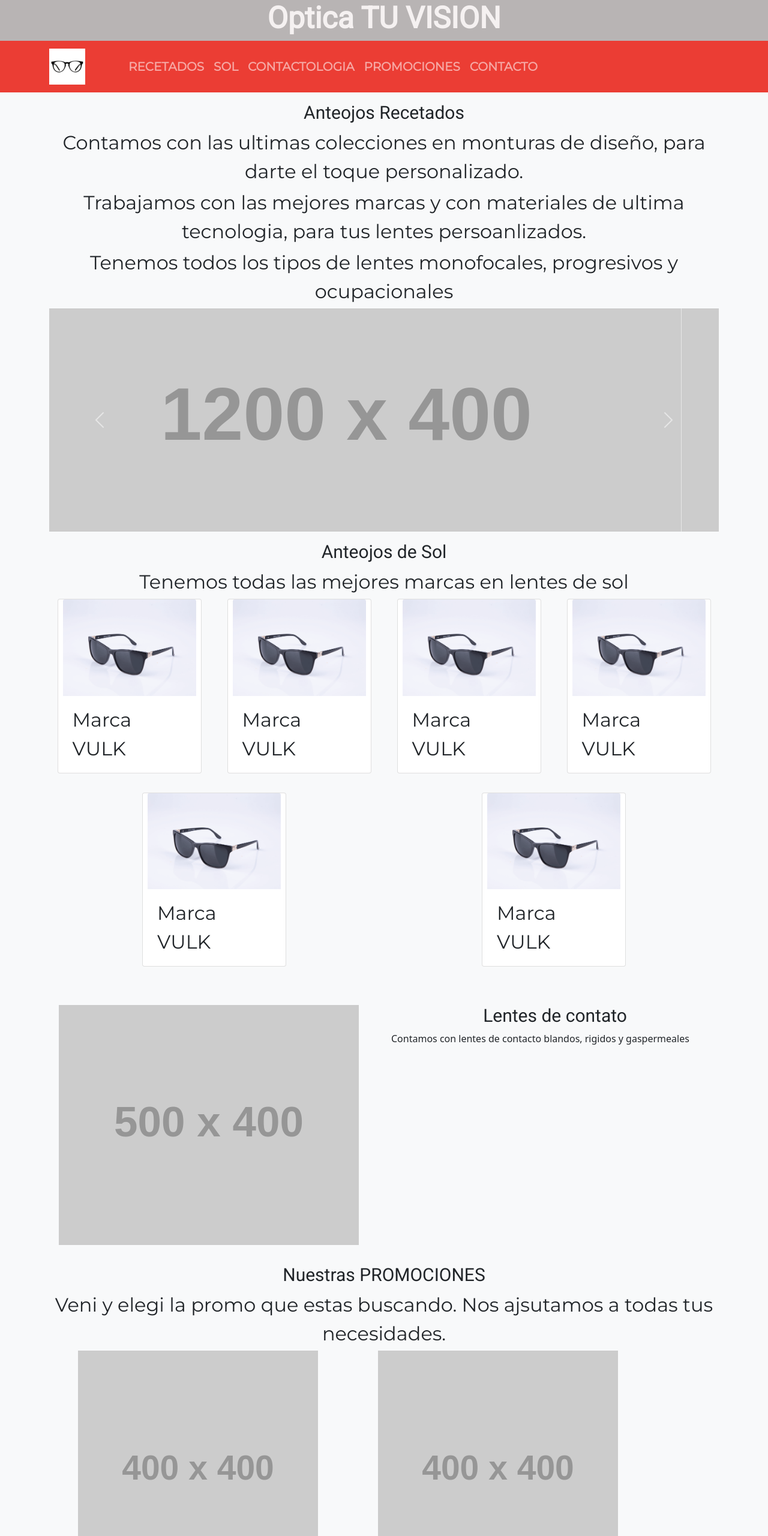
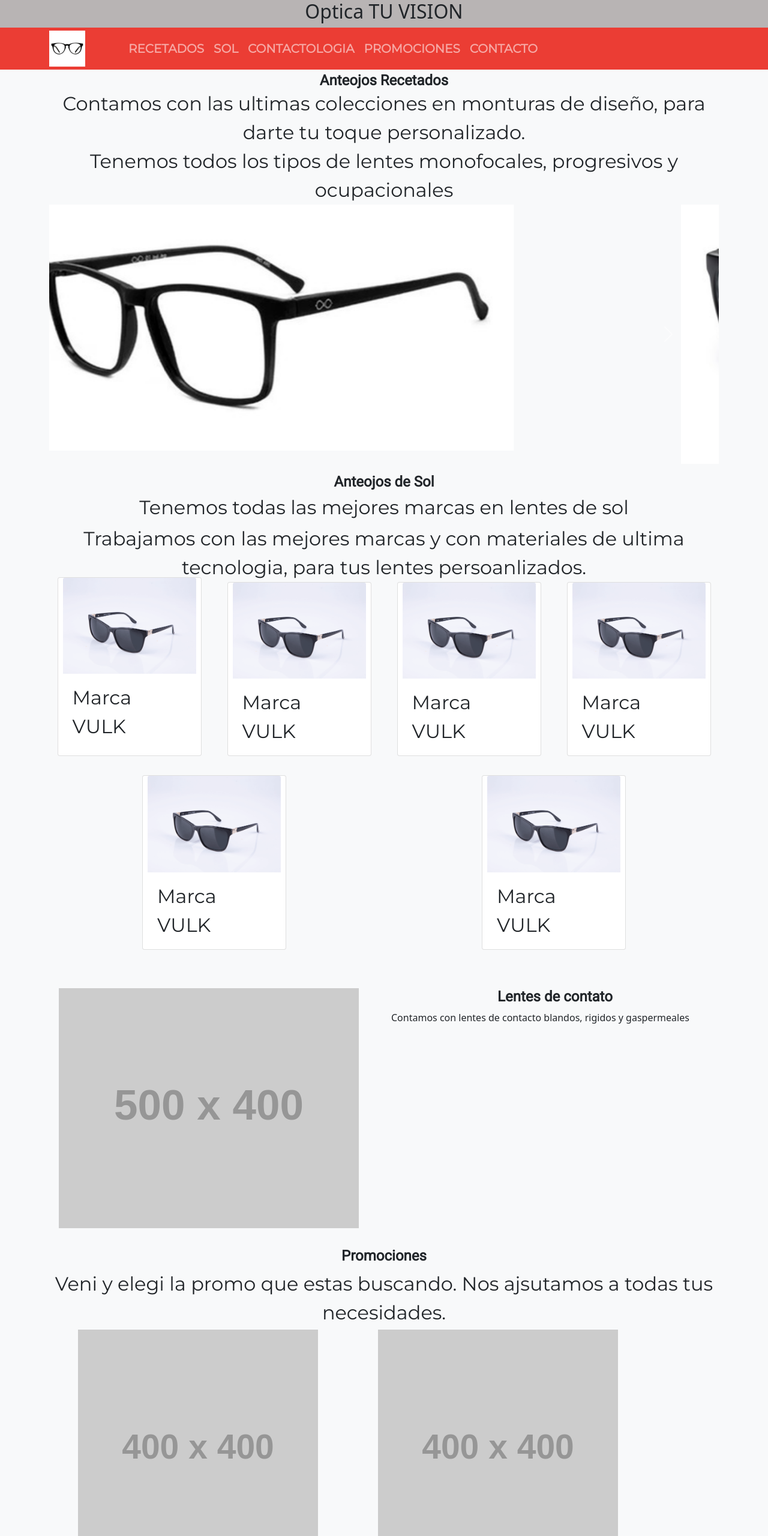
Before and after one commit to jemfo/miProyectoFinalCoder, a website: page Index.html in a window 1280 px wide. Shown: the top 2560 px of the page at 60% size. Drawn offline with nearby package versions, Linux system fonts and the light colour scheme; files that its build step writes are made by us from their sources; placeholder pictures from the web are drawn by us.

Commit message:
modificando todo

```diff
--- a/Index.html
+++ b/Index.html
@@ -20,9 +20,10 @@
 </head>
 
 <body class="bg-light" style="background-color: aliceblue;">
+  <!-- ============= header ============== -->
   <header class="bg-ligth" style="background-color: rgb(184, 180, 180);">
-    <h1 class="text-center">Optica TU VISION</h1>
-    <nav class="navbar navbar-expand-lg navbar-dark" style="background-color: rgb(235, 61, 52);">
+    <h1 class="text-center fs-2">Optica TU VISION</h1>
+    <nav class="navbar navbar-expand-lg navbar-dark p-0" style="background-color: rgb(235, 61, 52);">
       <div class="container">
         <a class="navbar-brand" href=""><img src="images/icon 60.png" alt="Optica tu vision"></a>
         <button class="navbar-toggler" type="button" data-bs-toggle="collapse" data-bs-target="#navbarSupportedContent"
@@ -32,41 +33,41 @@
         <div class="mx-5 collapse navbar-collapse" id="navbarSupportedContent">
           <ul class="navbar-nav me-auto mb-2 mb-lg-0">
             <li class="nav-item">
-              <a class="nav-link fs-5" href="#recetados">RECETADOS</a>
+              <a class="nav-link fs-5 fw-bold" href="#recetados">RECETADOS</a>
             </li>
             <li class="nav-item">
-              <a class="nav-link fs-5" href="#sol">SOL</a>
+              <a class="nav-link fs-5 fw-bold" href="#sol">SOL</a>
             </li>
             <li class="nav-item">
-              <a class="nav-link fs-5" href="#lentesCont">CONTACTOLOGIA</a>
+              <a class="nav-link fs-5 fw-bold" href="#lentesCont">CONTACTOLOGIA</a>
             </li>
             <li class="nav-item">
-              <a class="nav-link fs-5" href="#promos">PROMOCIONES</a>
+              <a class="nav-link fs-5 fw-bold" href="#promos">PROMOCIONES</a>
             </li>
             <li class="nav-item">
-              <a class="nav-link fs-5" href="#nosotros">CONTACTO</a>
+              <a class="nav-link fs-5 fw-bold" href="#nosotros">CONTACTO</a>
             </li>
           </ul>
         </div>
     </nav>
   </header>
-
+  <!-- ============= main ============== -->
   <main class="container">
+    <!-- ============= recetados ============== -->
     <section id="recetados">
-      <h2 class="text-center mt-3">Anteojos Recetados</h2>
-      <p class="text-center mb-1">Contamos con las ultimas colecciones en monturas de diseño, para darte el toque personalizado.</p>
-      <p class="text-center mb-1">Trabajamos con las mejores marcas y con materiales de ultima tecnologia, para tus lentes persoanlizados.</p>
-      <p class="text-center mb-1">Tenemos todos los tipos de lentes monofocales, progresivos y ocupacionales</p>
+      <h2 class="text-center fs-4 fw-bold mt-1 mb-0">Anteojos Recetados</h2>
+      <p class="text-center mb-0">Contamos con las ultimas colecciones en monturas de diseño, para darte tu toque personalizado.</p>
+      <p class="text-center mb-0 mt-0">Tenemos todos los tipos de lentes monofocales, progresivos y ocupacionales</p>
       <div id="carouselExampleControls" class="carousel slide" data-bs-ride="carousel">
         <div class="carousel-inner">
           <div class="carousel-item active">
-            <img src="https://via.placeholder.com/1200X400" class="d-block w-100" alt="">
+            <img src="images/port-1.jpg" class="d-block w-75" alt="">
           </div>
           <div class="carousel-item">
-            <img src="https://via.placeholder.com/1200x400" class="d-block w-100" alt="">
+            <img src="images/port-2.jpg" class="d-block w-75" alt="">
           </div>
           <div class="carousel-item">
-            <img src="https://via.placeholder.com/1200x400" class="d-block w-100" alt="">
+            <img src="https://via.placeholder.com/1200x400" class="d-block w-75" alt="">
           </div>
         </div>
         <button class="carousel-control-prev" type="button" data-bs-target="#carouselExampleControls"
@@ -81,12 +82,14 @@
         </button>
       </div>
     </section>
-
+    <!-- ============= sol ============== -->
     <section id="sol" class="sol">
-      <h2 class="text-center mt-3">Anteojos de Sol</h2>
-      <p class="text-center mb-1">Tenemos todas las mejores marcas en lentes de sol</p>
+      <h2 class="text-center fs-4 fw-bold mt-3 mb-1">Anteojos de Sol</h2>
+      <p class="text-center mb-1 mt-1">Tenemos todas las mejores marcas en lentes de sol</p>
+      <p class="text-center mb-0">Trabajamos con las mejores marcas y con materiales de ultima tecnologia, para tus
+        lentes persoanlizados.</p>
       <div class="row row-cols-1 row-cols-md-2 row-cols-lg-3 g-3">
-        <div class="card my-3 mx-auto" style="width: 15rem;">
+        <div class="card  mt-2 my-3 mx-auto" style="width: 15rem;">
           <img src="images/im_3.png" class="card-img-top img-fluid" alt="...">
           <div class="card-body">
             <p class="card-text">Marca <span>VULK</span></p>
@@ -124,30 +127,30 @@
         </div>
       </div>
     </section>
-
+    <!-- ============= lc ============== -->
     <section id="lentesCont" class="lc">
       <div class="row mt-3">
         <div class="col mt-3">
           <img src="https://via.placeholder.com/500x400" alt="" class="img-fluid mx-3 my-3">
         </div>
         <div class="col mt-3">
-          <h2 class="mt-3">Lentes de contato</h2>
+          <h2 class="text-center fs-4 fw-bold mt-3">Lentes de contato</h2>
           <p">Contamos con lentes de contacto blandos, rigidos y gaspermeales</p>
         </div>
       </div>
     </section>
-
+    <!-- ============= promos ============== -->
     <section id="promos" class="promos">
       <div>
-        <h2 class="text-center mt-3">Nuestras PROMOCIONES</h2>
+        <h2 class="text-center fs-4 fw-bold mt-3">Promociones</h2>
         <p class="text-center mb-1">Veni y elegi la promo que estas buscando. Nos ajsutamos a todas tus necesidades.</p>
         <img src="https://via.placeholder.com/400x400" alt="" class="img-fluid mx-5 my-5 mt-0">
         <img src="https://via.placeholder.com/400x400" alt="" class="img-fluid mx-5 my-5 mt-0">
       </div>
     </section>
-
+    <!-- ============= form ============== -->
     <section id="nosotros" class="form mt-3 mb-3">
-      <h2 class="text-center">Contacto</h2>
+      <h2 class="text-center fs-4 fw-bold">Contacto</h2>
       <div class="mb-3">
         <label for="exampleFormControlInput1" class="form-label">Nombre</label>
         <input type="text" class="form-control" id="exampleFormControlInput1" placeholder="nombre">
@@ -165,7 +168,7 @@
           <button type="submit" class="btn btn-dark">Enviar</button>
     </section>
   </main>
-
+  <!-- ============= footer ============== -->
   <footer>
     <div class="container-fluid mt-1">
       <div class="row p-1 bg-secondary">
--- a/scss/estilos.scss
+++ b/scss/estilos.scss
@@ -3,15 +3,8 @@
   padding: O;
 }
 
-header{
-  background-color: grey;
-}
-
-h1 {
-  color: rgb(245, 241, 241);
-  font-size: 50px;
-  font-weight: 900;
-  font-family: 'Roboto', sans-serif;
+header {
+  background-color: rgb(101, 114, 114);
 }
 
 h2 {
@@ -25,9 +18,7 @@ p{
   font-size: 2rem;
 }
 
-header {
-  background-color: rgb(101, 114, 114);
-}
+
 
 li{
   font-weight: 600;
```
Also changed, not shown: css/estilos.css, images/port-1.jpg (added), images/port-2.jpg (added), images/portada red.jpg (added). Lines whose indentation alone changed are shown as unchanged.
